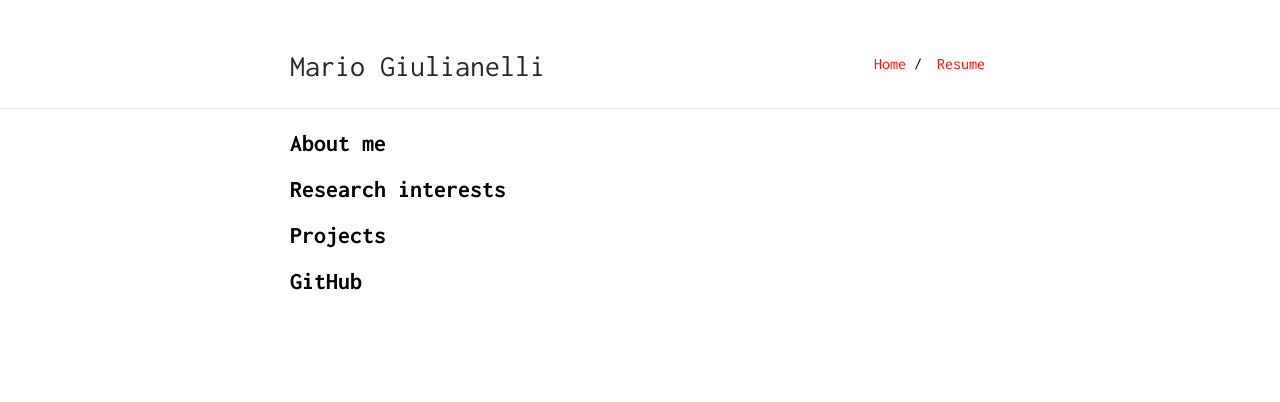
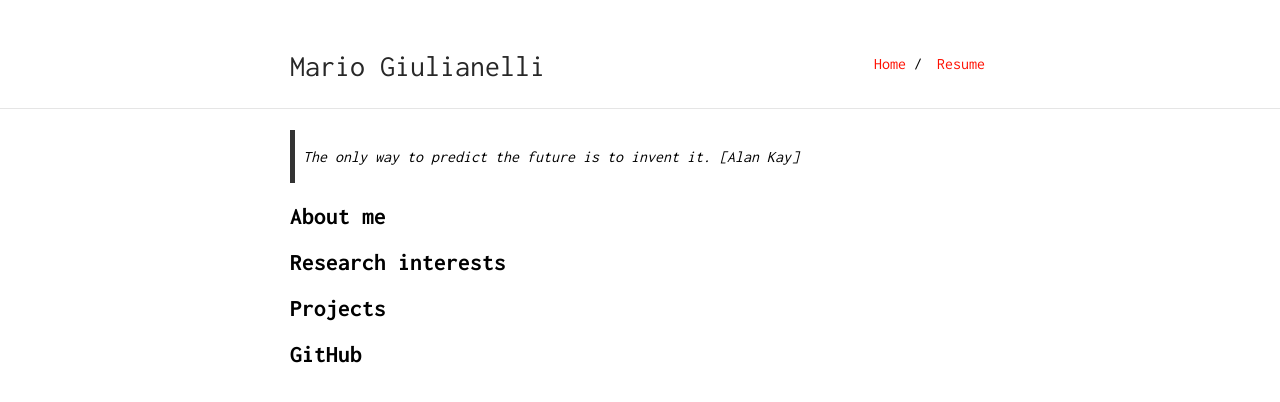
Before and after one commit to glnmario/glnmario.github.io, a Jekyll site: the page built from index.md, in a window 1280 px wide. Shown: the top 402 px of the page. Built offline with Jekyll 4.4.1, drawn with Linux system fonts in a browser that asks for light colours; our own code applies the rules of GitHub Pages for plain Markdown files.

Commit message:
Update index.md

```diff
--- a/index.md
+++ b/index.md
@@ -1,6 +1,8 @@
 ---
 layout: default
 ---
+
+> The only way to predict the future is to invent it. [Alan Kay]
 
 ## About me
 
```
